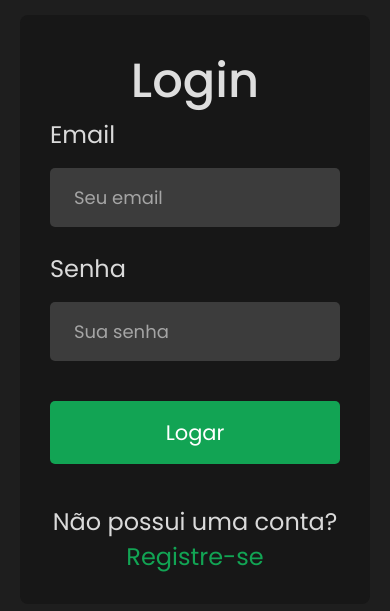
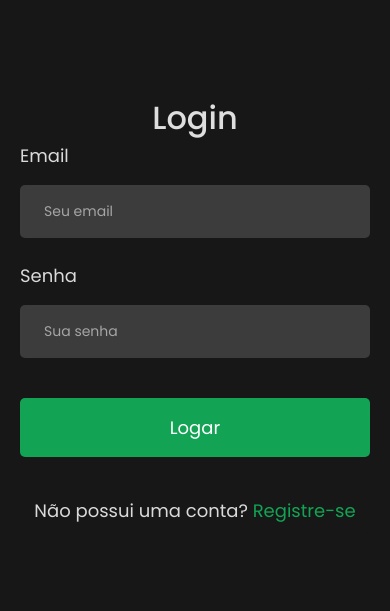
Before and after one commit to edmaaralencar/expense-tracker-react, a React (Create React App) app: page /login in a window 390 px wide. Shown: the part 113-724 px from the top of the page. Built offline with nearby package versions, Linux system fonts and the light colour scheme.

Commit message:
fix responsive styles

```diff
--- a/src/components/AuthWrapper/styles.js
+++ b/src/components/AuthWrapper/styles.js
@@ -13,7 +13,7 @@ export const Container = styled.section`
   }
 
   @media (max-width: 570px) {
-    padding: 3rem;
+    padding: 1rem 0;
   }
 
   h1 {
@@ -21,5 +21,9 @@ export const Container = styled.section`
     color: #dedede;
     font-weight: 500;
     text-align: center;
+
+    @media (max-width: 550px) {
+      font-size: 3.2rem;
+    }
   }
 `
--- a/src/components/Header/styles.js
+++ b/src/components/Header/styles.js
@@ -10,6 +10,7 @@ export const Container = styled.header`
   top: 0;
   left: 0;
   right: 0;
+  z-index: 5;
 
   background-color: ${props => props.theme.colors.contentColor};
 
@@ -43,12 +44,20 @@ export const HeaderPerfil = styled.div`
   align-items: center;
   gap: 2rem;
 
+  @media (max-width: 380px) {
+    gap: 1rem;
+  }
+
   position: relative;
 
   p {
     color: #ededed;
     font-size: 2rem;
     font-weight: 500;
+
+    @media (max-width: 380px) {
+      display: none;
+    }
   }
 
   button {
--- a/src/pages/private/Create/styles.js
+++ b/src/pages/private/Create/styles.js
@@ -79,6 +79,12 @@ export const TypeButtonContainer = styled.div`
     grid-column: span 2;
     width: 100%;
   }
+
+  @media (max-width: 350px) {
+    display: flex;
+    flex-direction: column;
+    gap: 1.6rem;
+  }
 `
 
 const colors = {
--- a/src/pages/private/Savings/styles.js
+++ b/src/pages/private/Savings/styles.js
@@ -33,6 +33,10 @@ export const Container = styled.section`
       background-color: ${props => props.theme.colors.white};
       color: #000000;
       text-decoration: none;
+
+      @media (max-width: 620px) {
+        font-size: 1.8rem;
+      }
     }
   }
 
--- a/src/pages/private/Transactions/styles.js
+++ b/src/pages/private/Transactions/styles.js
@@ -40,6 +40,10 @@ export const Container = styled.section`
       background-color: ${props => props.theme.colors.white};
       color: #000000;
       text-decoration: none;
+
+      @media (max-width: 620px) {
+        font-size: 1.8rem;
+      }
     }
   }
 `
--- a/src/pages/public/Login/styles.js
+++ b/src/pages/public/Login/styles.js
@@ -8,6 +8,10 @@ export const Container = styled.div`
   align-items: center;
 
   border-radius: 0.8rem;
+
+  @media (max-width: 620px) {
+    background-color: ${props => props.theme.colors.contentColor};
+  }
 
   .input-container {
     display: flex;
@@ -25,6 +29,10 @@ export const Container = styled.div`
     border: 0;
     border-radius: 0.5rem;
     margin-top: 4rem;
+
+    @media (max-width: 550px) {
+      font-size: 1.8rem;
+    }
   }
 
   a {
@@ -34,6 +42,10 @@ export const Container = styled.div`
     color: #dadada;
     font-size: 2.4rem;
     text-decoration: none;
+
+    @media (max-width: 550px) {
+      font-size: 1.8rem;
+    }
 
     span {
       color: ${props => props.theme.colors.green};
@@ -49,6 +61,10 @@ export const InputBox = styled.div`
   label {
     color: #dadada;
     font-size: 2.4rem;
+
+    @media (max-width: 550px) {
+      font-size: 1.8rem;
+    }
   }
 
   input {
@@ -64,5 +80,9 @@ export const InputBox = styled.div`
     &::placeholder {
       color: #a5a5a5;
     }
+
+    @media (max-width: 550px) {
+      font-size: 1.4rem;
+    }
   }
 `
--- a/src/pages/public/Register/styles.js
+++ b/src/pages/public/Register/styles.js
@@ -8,6 +8,10 @@ export const Container = styled.div`
   align-items: center;
 
   border-radius: 0.8rem;
+
+  @media (max-width: 620px) {
+    background-color: ${props => props.theme.colors.contentColor};
+  }
 
   .input-container {
     display: flex;
@@ -25,6 +29,10 @@ export const Container = styled.div`
     border: 0;
     border-radius: 0.5rem;
     margin-top: 4rem;
+
+    @media (max-width: 550px) {
+      font-size: 1.8rem;
+    }
   }
 
   a {
@@ -34,6 +42,10 @@ export const Container = styled.div`
     color: #dadada;
     font-size: 2.4rem;
     text-decoration: none;
+
+    @media (max-width: 550px) {
+      font-size: 1.8rem;
+    }
 
     span {
       color: ${props => props.theme.colors.green};
@@ -49,6 +61,10 @@ export const InputBox = styled.div`
   label {
     color: #dadada;
     font-size: 2.4rem;
+
+    @media (max-width: 550px) {
+      font-size: 1.8rem;
+    }
   }
 
   input {
@@ -64,5 +80,9 @@ export const InputBox = styled.div`
     &::placeholder {
       color: #a5a5a5;
     }
+
+    @media (max-width: 550px) {
+      font-size: 1.4rem;
+    }
   }
 `
--- a/src/styles/globalStyles.js
+++ b/src/styles/globalStyles.js
@@ -40,6 +40,10 @@ export const GlobalStyle = createGlobalStyle`
         width: 100vw;
         padding: 5rem;
     }
+
+    @media (max-width: 620px) {
+        padding: 3rem;
+    }
   }
 
   button {
@@ -54,6 +58,10 @@ export const GlobalStyle = createGlobalStyle`
     font-size: 4.8rem;
     color: ${({ theme }) => theme.colors.white};
     font-weight: 600;
+
+    @media (max-width: 620px) {
+      font-size: 3.2rem;
+    }
   }
 
   h2 {
```
